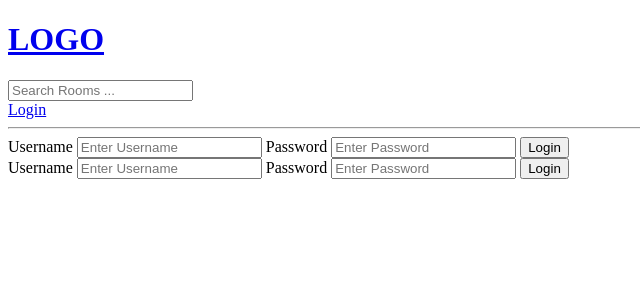
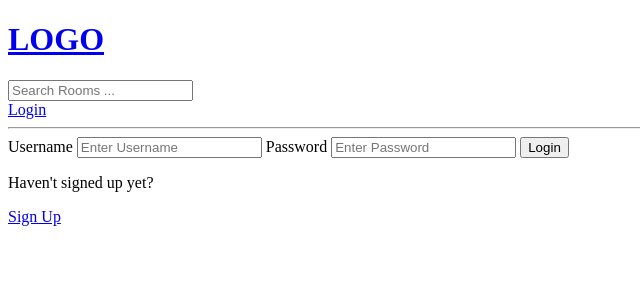
Before and after one commit to Anokye-Yaw/django_chatapp, a Django app: page /login/ in a window 1280 px wide. Shown: the top 300 px of the page, without its empty margins (0-640 px from the left). Run offline with Django 5.2, Linux system fonts and the light colour scheme.

Commit message:
update on login

```diff
--- a/base/templates/base/login_register.html
+++ b/base/templates/base/login_register.html
@@ -1,6 +1,7 @@
 {% extends 'main.html' %}
 
 {% block content %}
+{% if page == 'login'%}
   <div>
     <form method="POST" action="">
       {% csrf_token %}
@@ -12,19 +13,20 @@
 
       <input type="submit" value="Login">
     </form>
+    <p>Haven't signed up yet?</p>
+    <a href="{% url 'register'%}">Sign Up</a>
   </div>
+ {% else %}
+  <div>
 
- <div>
     <form method="POST" action="">
       {% csrf_token %}
-    <label for="">Username</label>
-    <input type="text" name="username" placeholder="Enter Username">
+      {{form.as_p}}
 
-    <label for="">Password</label>
-    <input type="password" name="password" placeholder="Enter Password">
-
-    <input type="submit" value="Login">
+      <input type="submit" value="Register">
     </form>
+    <p>Already signed up </p>
+    <a href="{% url 'login'%}">Login</a>
   </div>
-
+{% endif %}
 {% endblock%}
--- a/base/urls.py
+++ b/base/urls.py
@@ -4,6 +4,7 @@ from . import views
 urlpatterns = [
      path('login/', views.loginPage, name='login'),
      path('logout/', views.logoutUser, name='logout'),
+     path('register', views.registerPage, name='register'),
      path('', views.home, name='home'),
      path('room/<str:pk>', views.room, name='room'),
      path('create-room/', views.createRoom, name='create-room'),
--- a/base/views.py
+++ b/base/views.py
@@ -5,6 +5,7 @@ from django.contrib.auth import authenticate, login, logout
 from django.contrib import messages
 from django.contrib.auth.decorators import login_required
 from django.db.models import Q
+from django.contrib.auth.forms import UserCreationForm
 from .models import Room, Topic
 from .forms import RoomForm
 # Create your views here.
@@ -12,10 +13,11 @@ from .forms import RoomForm
 
 def loginPage(request):
 
+    page = 'login'
     if request.user.is_authenticated:
         return redirect('home')
     if request.method == 'POST':
-        username = request.POST.get('username')
+        username = request.POST.get('username').lower()
         password = request.POST.get('password')
         try:
             user = User.objects.get(username=username)
@@ -28,12 +30,27 @@ def loginPage(request):
             return redirect('home')
         else:
             messages.error(request, 'Invalid username or password')
-    context = {}
+    context = {'page':page}
     return render(request, 'base/login_register.html', context)
 
 def logoutUser(request):
     logout(request)
     return redirect('home')
+
+def registerPage(request):
+    form = UserCreationForm()
+
+    if request.method == 'POST':
+        form = UserCreationForm(request.POST)
+        if form.is_valid():
+            user = form.save(commit='False')
+            user.username = user.username.lower()
+            user.save()
+            login(request, user)
+            return redirect('home')
+        else:
+            messages.error(request, 'Error in registration')
+    return render(request, 'base/login_register.html',{'form':form})
 
 def home(request):
 
@@ -48,8 +65,9 @@ def home(request):
 def room(request, pk):
 
     room = Room.objects.get(id=pk)
+    messages = room.message_set.all()
 
-    context = {'room':room}
+    context = {'room':room, 'messages': messages}
     return render(request, 'base/room.html', context)
 
 @login_required(login_url='/login')
--- a/templates/navbar.html
+++ b/templates/navbar.html
@@ -7,6 +7,7 @@
 </form>
 
 {% if request.user.is_authenticated %}
+<p>Hello, {{request.user}}</p>
    <a href="{% url 'logout' %}">Logout</a>
 {% else %}
    <a href="{% url 'login' %}">Login</a>
```
Also changed, not shown: base/templates/base/room.html (+11 -0 lines), db.sqlite3. Lines whose indentation alone changed are shown as unchanged.
